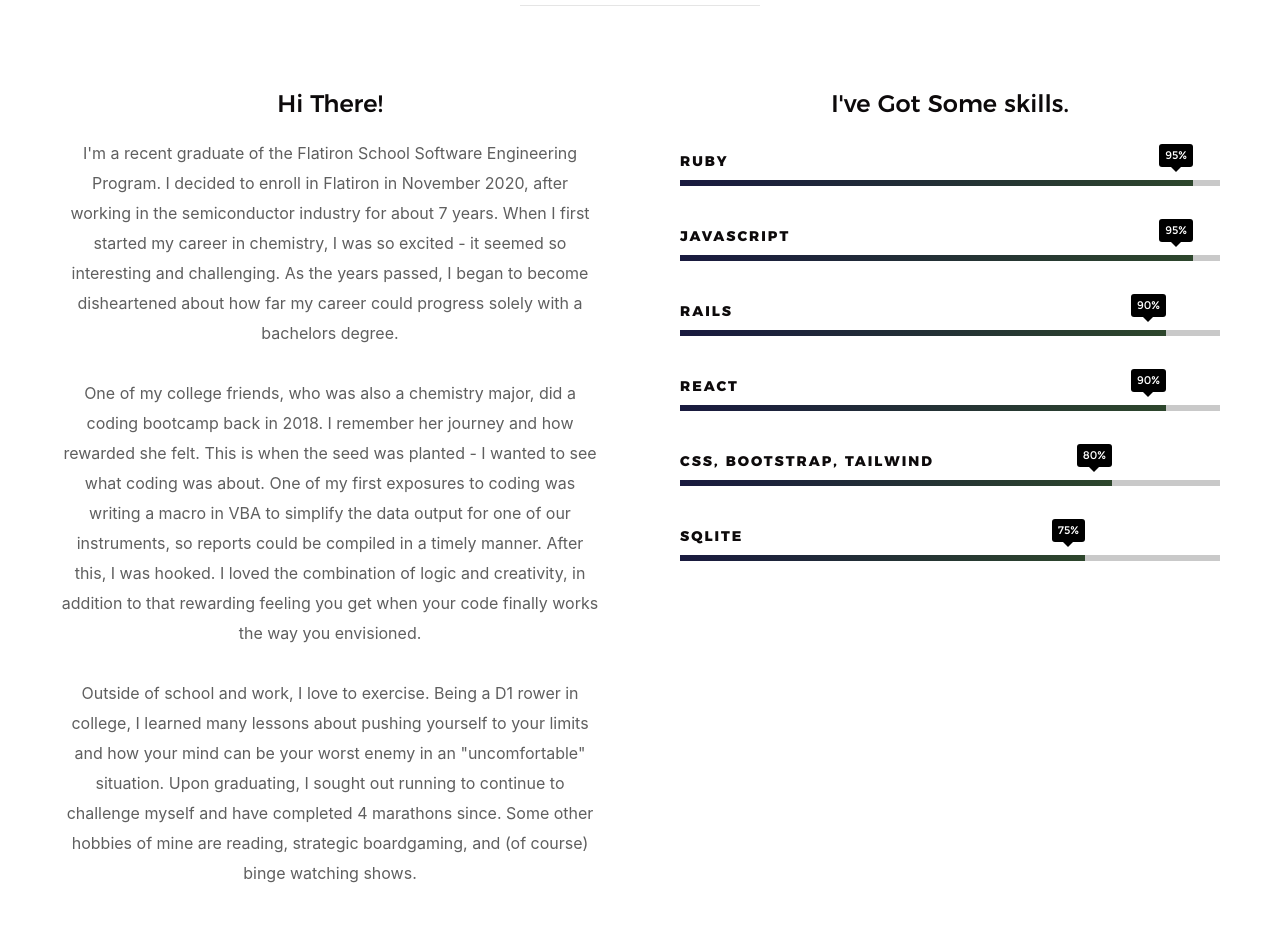
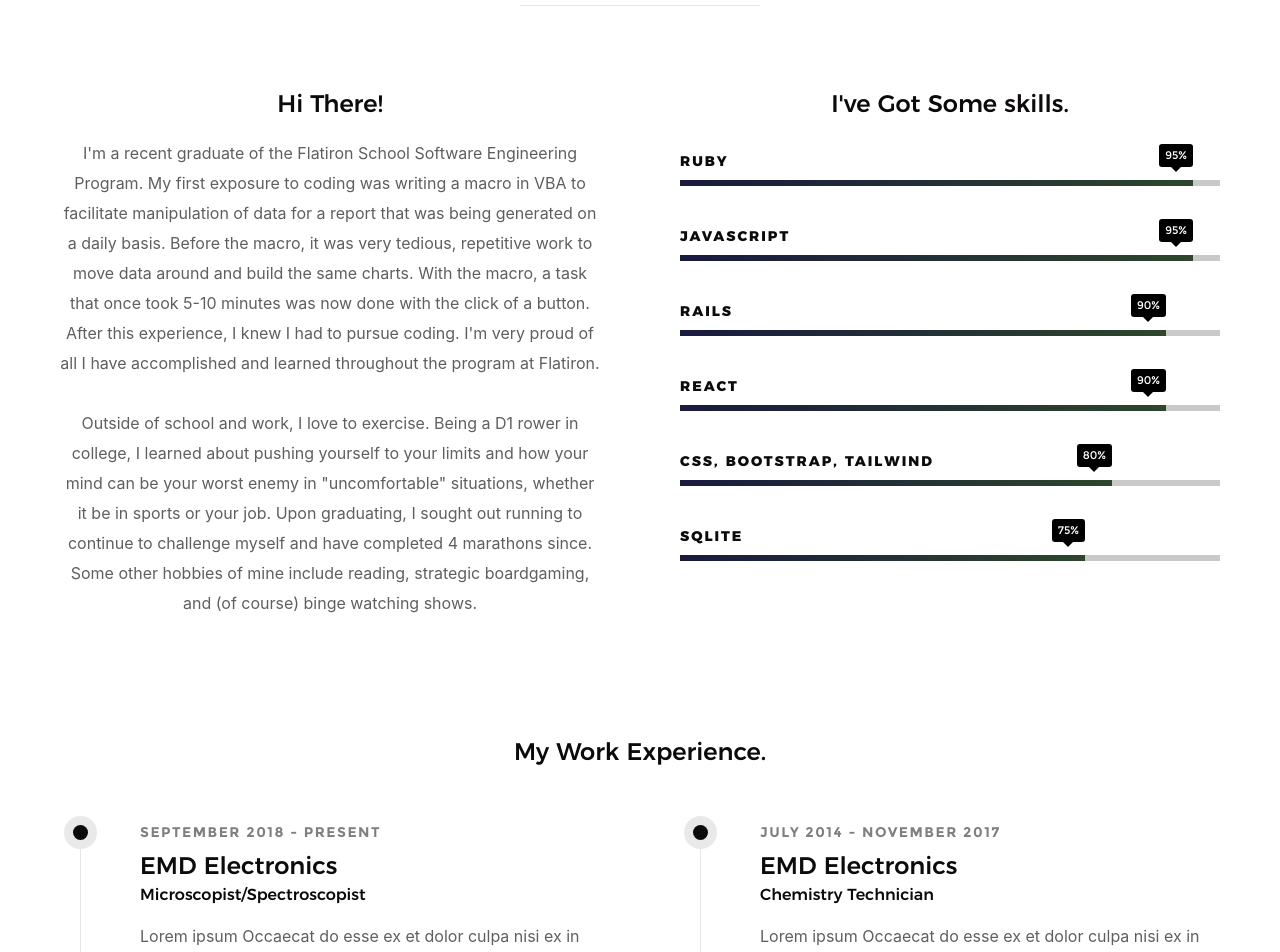
Before and after one commit to abaydar/amanda_baydar_portfolio, a React (Create React App) app: page / in a window 1280 px wide. Shown: the part 1240-2192 px from the top of the page. Built offline with nearby package versions, Linux system fonts and the light colour scheme.

Commit message:
update about section

```diff
--- a/src/components/about/about.js
+++ b/src/components/about/about.js
@@ -13,12 +13,9 @@
   <div className="row about-content">
     <div className="col-six tab-full left">
       <h3>Hi There!</h3>
-      <p>I'm a recent graduate of the Flatiron School Software Engineering Program.  I decided to enroll in Flatiron in November 2020, after working in the semiconductor industry for about 7 years.  When I first started my career in chemistry, I was so excited - it seemed so interesting and challenging.  As the years passed, I began to become disheartened about how far my career could progress solely with a bachelors degree.</p>
+      <p>I'm a recent graduate of the Flatiron School Software Engineering Program.  My first exposure to coding was writing a macro in VBA to facilitate manipulation of data for a report that was being generated on a daily basis.  Before the macro, it was very tedious, repetitive work to move data around and build the same charts.  With the macro, a task that once took 5-10 minutes was now done with the click of a button.  After this experience, I knew I had to pursue coding.  I'm very proud of all I have accomplished and learned throughout the program at Flatiron.</p>
       <p>
-        One of my college friends, who was also a chemistry major, did a coding bootcamp back in 2018.  I remember her journey and how rewarded she felt.  This is when the seed was planted - I wanted to see what coding was about.  One of my first exposures to coding was writing a macro in VBA to simplify the data output for one of our instruments, so reports could be compiled in a timely manner.  After this, I was hooked. I loved the combination of logic and creativity, in addition to that rewarding feeling you get when your code finally works the way you envisioned.
-      </p>
-      <p>
-        Outside of school and work, I love to exercise.  Being a D1 rower in college, I learned many lessons about pushing yourself to your limits and how your mind can be your worst enemy in an "uncomfortable" situation.  Upon graduating, I sought out running to continue to challenge myself and have completed 4 marathons since.  Some other hobbies of mine are reading, strategic boardgaming, and (of course) binge watching shows.
+        Outside of school and work, I love to exercise.  Being a D1 rower in college, I learned about pushing yourself to your limits and how your mind can be your worst enemy in "uncomfortable" situations, whether it be in sports or your job.  Upon graduating, I sought out running to continue to challenge myself and have completed 4 marathons since.  Some other hobbies of mine include reading, strategic boardgaming, and (of course) binge watching shows.
       </p>
     </div>
     <div className="col-six tab-full right">
```
